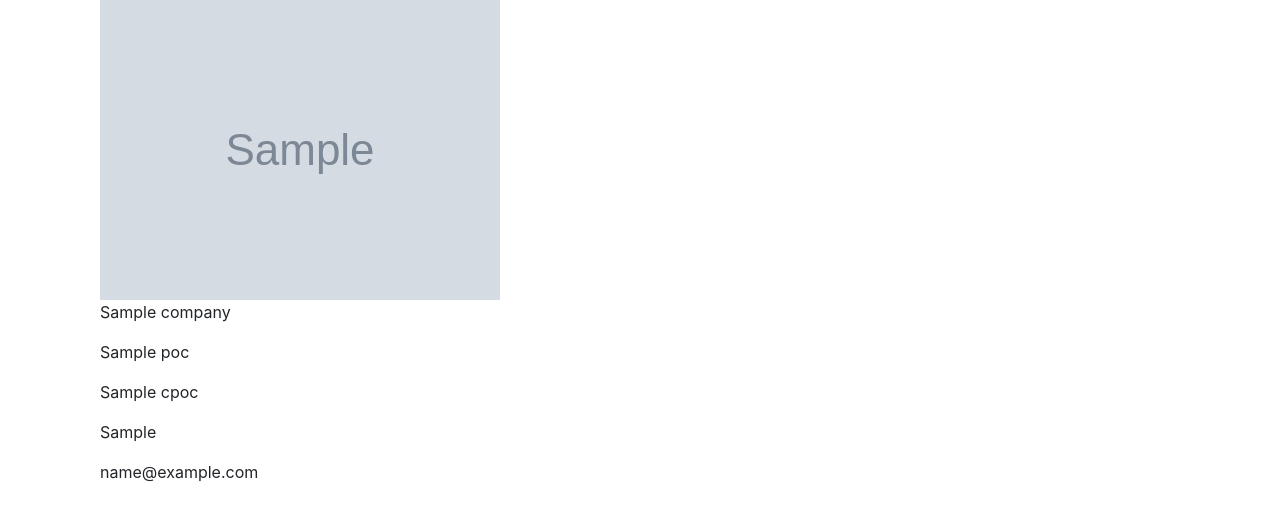
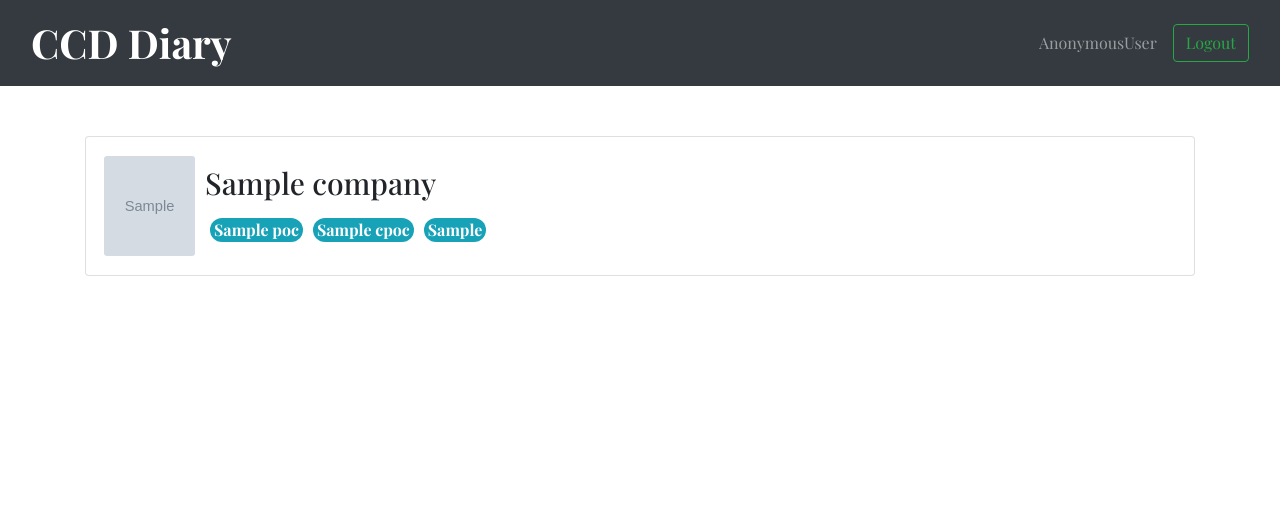
Before and after one commit to sksingh1202/CCD-Intern_and_Placement-Diary, a Django app: template diary_portal/diary/templates/diary/company_list.html in a window 1280 px wide. Shown: the top 521 px of the page. Run offline with Django 3.2, Linux system fonts and the light colour scheme; the template is opened without the code that fills it: most values are stand-ins (such as "Sample title", 1, 10 or a date in 2020); grey boxes marked "Sample" are stand-in pictures; parts of the project's set-up code (start-up, migrations or seed data) failed here and were passed over; some libraries are stand-ins or nearby versions.

Commit message:
Added Styling to company_list.html

```diff
--- /dev/null
+++ b/diary_portal/diary/static/diary/base.css
@@ -0,0 +1,8 @@
+*{
+	font-family: 'Playfair Display', serif;
+}
+a.navbar-brand{
+
+	font-size: 40px;
+	font-weight: 800;
+}
--- /dev/null
+++ b/diary_portal/diary/static/diary/company_list.css
@@ -0,0 +1,35 @@
+.list-body{
+    margin-top: 50px;
+    margin-bottom: 25px;
+}
+a.tags{
+    font-size: 16px;
+    text-decoration: none;
+    display: inline-block;
+    color:white;
+    padding: 4px;
+    text-align:center;
+}
+span{
+    float:right;
+    margin: 5px;
+}
+h4{
+    font-size:30px;
+}
+a.tags:hover{
+    text-decoration: none;
+    color: white;
+}
+.space{
+    height:20px;
+}
+img{
+    height : 100px;
+    margin-left:10px;
+    margin-right:10px;
+}
+.POC{
+    font-size: 16px;
+    padding: 4px;
+}
--- a/diary_portal/diary/static/diary/style.css
+++ b/diary_portal/diary/static/diary/style.css
@@ -1,7 +1,7 @@
 *{
     margin : 0;
     padding :0;
-	font-family: 'Alegreya', serif;
+	font-family: 'Playfair Display', serif;
 	font-weight: bold;
 	color: #000000;
 }
--- a/diary_portal/diary/templates/diary/base.html
+++ b/diary_portal/diary/templates/diary/base.html
@@ -6,12 +6,28 @@
 
     {% comment %} bootstrap {% endcomment %}
     <link rel="stylesheet" href="https://stackpath.bootstrapcdn.com/bootstrap/4.5.1/css/bootstrap.min.css" integrity="sha384-VCmXjywReHh4PwowAiWNagnWcLhlEJLA5buUprzK8rxFgeH0kww/aWY76TfkUoSX" crossorigin="anonymous">
-
+    	<!-- CSS only -->
+    <link rel="stylesheet" href="https://stackpath.bootstrapcdn.com/bootstrap/4.5.1/css/bootstrap.min.css" integrity="sha384-VCmXjywReHh4PwowAiWNagnWcLhlEJLA5buUprzK8rxFgeH0kww/aWY76TfkUoSX" crossorigin="anonymous">
+    <link href="https://fonts.googleapis.com/css2?family=Playfair+Display:wght@400;500;600;700&family=Roboto&display=swap" rel="stylesheet">
+    <link rel="stylesheet" type="text/css" href="{% static 'diary/base.css' %}">
+    <link rel="stylesheet" type="text/css" href="{% static 'diary/company_list.css' %}">
     <title>Diary Portal</title>
   </head>
   <body>
-
+    <nav class="navbar navbar-dark bg-dark">
+      <div class="container-fluid">
+  		 <a class="navbar-brand mr-auto" href="#">CCD Diary</a>
+        <div class="d-flex align-items-center ">
+         <span class="navbar-text mx-3 ">{{ request.user }}</span>
+         <button class="btn btn-outline-success my-2 my-sm-0 " type="submit">Logout</button>
+        </div>
+       </div>
+	</nav>
     {% block content %}{% endblock content %}
 
   </body>
+<!-- JS, Popper.js, and jQuery -->
+<script src="https://code.jquery.com/jquery-3.5.1.slim.min.js" integrity="sha384-DfXdz2htPH0lsSSs5nCTpuj/zy4C+OGpamoFVy38MVBnE+IbbVYUew+OrCXaRkfj" crossorigin="anonymous"></script>
+<script src="https://cdn.jsdelivr.net/npm/popper.js@1.16.1/dist/umd/popper.min.js" integrity="sha384-9/reFTGAW83EW2RDu2S0VKaIzap3H66lZH81PoYlFhbGU+6BZp6G7niu735Sk7lN" crossorigin="anonymous"></script>
+<script src="https://stackpath.bootstrapcdn.com/bootstrap/4.5.1/js/bootstrap.min.js" integrity="sha384-XEerZL0cuoUbHE4nZReLT7nx9gQrQreJekYhJD9WNWhH8nEW+0c5qq7aIo2Wl30J" crossorigin="anonymous"></script>
 </html>
--- a/diary_portal/diary/templates/diary/company_list.html
+++ b/diary_portal/diary/templates/diary/company_list.html
@@ -2,51 +2,83 @@
 {% load static %}
 
 {% block content %}
-  <div class="container">
+
     {% for company in object_list %}
-      <div class="container">
+      <div class="container list-body">
+<!--        {% if company.logo %}-->
+<!--          <img src="{{ company.logo.url }}" alt="">-->
+<!--        {% else %}-->
+<!--          <img src="{% static "diary/default_profile_pic" %}">-->
+<!--        {% endif %}-->
+<!--        <div class="row">-->
+<!--          <div class="col-8">-->
+<!--            <h4>{{company.name}}</h4>-->
+<!--          </div>-->
+<!--          <div class="col-4">-->
+<!--            <button>{% if company.placement %}<a href="#">Placement</a>{% endif %}</button>-->
+<!--            <button>{% if company.internship %}<a href="#">Internship</a>{% endif %}</button>-->
+<!--          </div>-->
+            <div class="card mb-3 p-2">
+                <div class="row no-gutters">
 
-        {% if company.logo %}
-          <img src="{{ company.logo.url }}" alt="">
-        {% else %}
-          <img src="{% static "diary/default_profile_pic" %}">
-        {% endif %}
+                  <div class="col-md-1 d-flex align-items-center">
+                      {% if company.logo %}
+                    <img src="{{ company.logo.url }}" class="card-img" alt="Company-logo">
+                      {% else %}
+                      <img src="{% static "diary/default_profile_pic" %}">
+                     {% endif %}
+                  </div>
+                  <div class="col-md-11">
+                    <div class="card-body row d-flex align-items-center">
+                      <div class="col-md-8">
+                        <h4 class="card-title">{{company.name}}</h4>
+                        <div class="card-text d-flex justify-content-start "><span class="badge badge-info badge-pill POC">{{company.POC}}</span>  <span class="badge badge-info badge-pill POC">{{company.CPOC}}</span>  <span class="badge badge-info badge-pill POC">{% if company.additional_POC %}{{company.additional_POC}}{% endif %}</span> </div>
+                      </div>
+                        <div class="col-4 ">
+                        <span class="badge badge-primary badge-pill">{% if company.placement %}<a class="tags" href="#">Placement</a>{% endif %}</span>
+                        <span class="badge badge-primary badge-pill">{% if company.internship %}<a class="tags" href="#">Internship</a>{% endif %}</span>
+                      </div>
+                    </div>
+                  </div>
+                </div>
+            </div>
 
-        <p>{{company.name}}</p>
+            <div class="space"> </div>
 
-        <p>{{company.POC}}</p>
 
-        <p>{{company.CPOC}}</p>
+<!--        <p>{{company.POC}}</p>-->
 
-        <p>
-          {% if company.additional_POC %}
-            {{company.additional_POC}}
-          {% endif %}
-        </p>
+<!--        <p>{{company.CPOC}}</p>-->
 
-        <p>
-          {% if company.email %}
-            {{company.email}}
-          {% endif %}
-        </p>
+<!--        <p>-->
+<!--          {% if company.additional_POC %}-->
+<!--            {{company.additional_POC}}-->
+<!--          {% endif %}-->
+<!--        </p>-->
 
-        <p>
-          {% if company.placement %}
-            <a href="#">Placement</a>
-          {% endif %}
-        </p>
+<!--        <p>-->
+<!--          {% if company.email %}-->
+<!--            {{company.email}}-->
+<!--          {% endif %}-->
+<!--        </p>-->
 
-        <p>
-          {% if company.internship %}
-            <a href="#">Internship</a>
-          {% endif %}
-        </p>
+<!--        <p>-->
+<!--          {% if company.placement %}-->
+<!--            <a href="#">Placement</a>-->
+<!--          {% endif %}-->
+<!--        </p>-->
 
-      </div>
+<!--        <p>-->
+<!--          {% if company.internship %}-->
+<!--            <a href="#">Internship</a>-->
+<!--          {% endif %}-->
+<!--        </p>-->
 
-    {% empty %}
+<!--      </div>-->
 
-      <h1>No companies Registerd yet</h1>
+<!--    {% empty %}-->
+
+<!--      <h1>No companies Registerd yet</h1>-->
 
     {% endfor %}
   </div>
```
Also changed, not shown: diary_portal/db.sqlite3.
